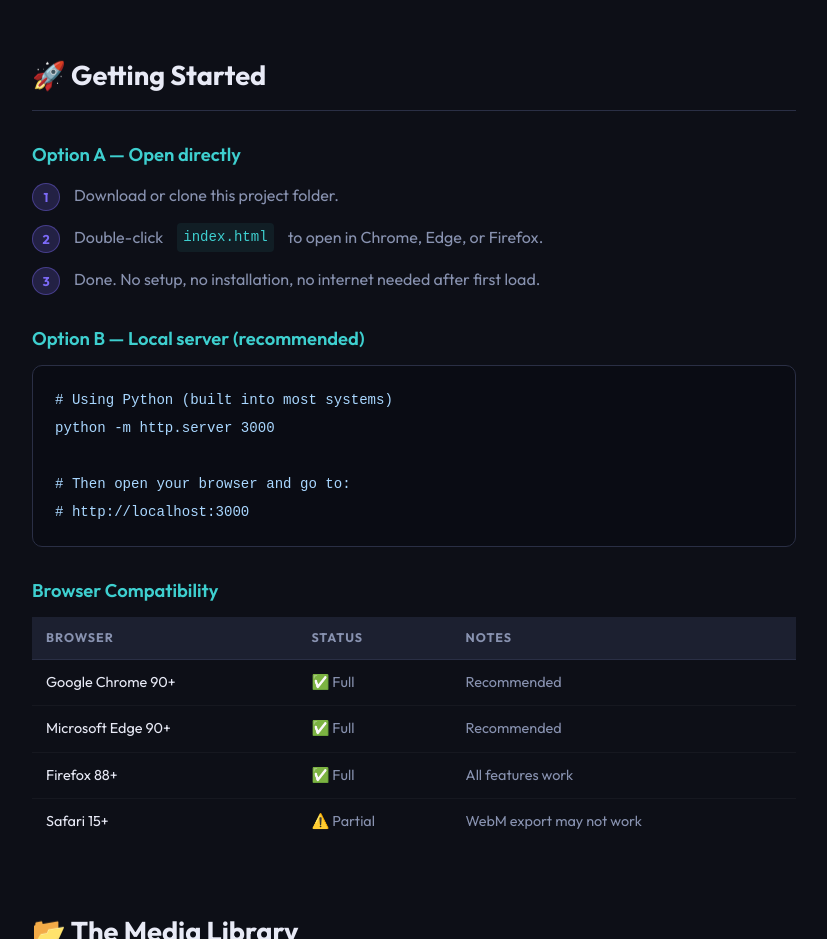
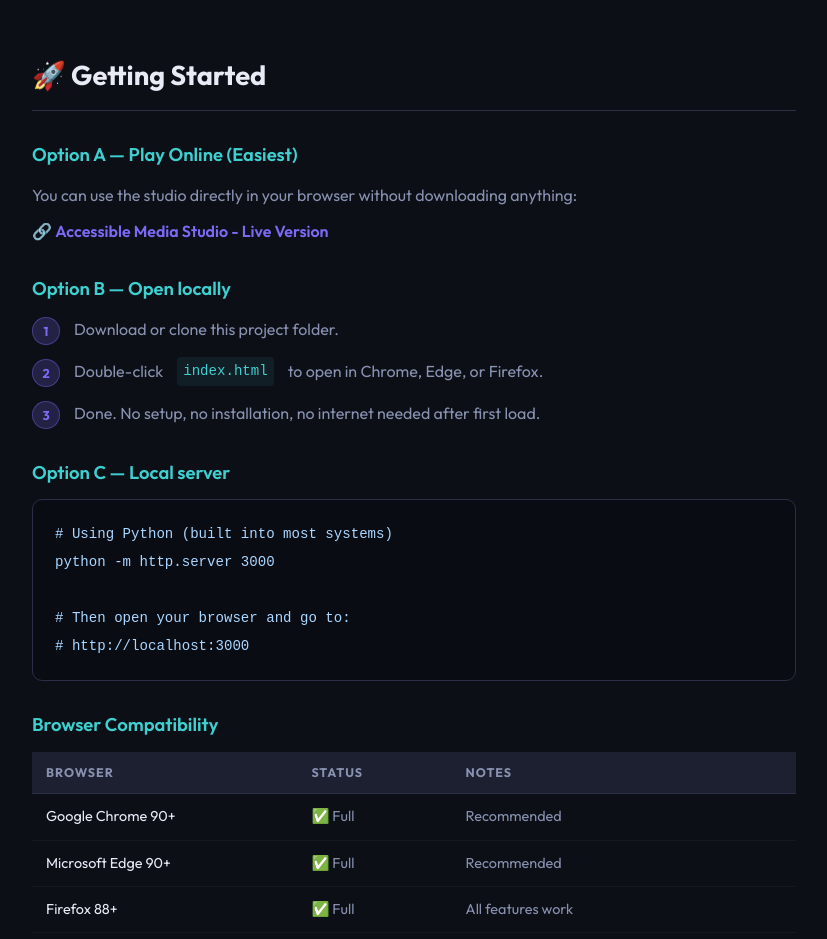
Before and after one commit to saifeldeen377/accessible_media_studio, a website: page README.html in a window 1280 px wide. Shown: the part 1840-2779 px from the top of the page, without its empty margins (296-1123 px from the left). Drawn offline with Linux system fonts and the light colour scheme.

Commit message:
Add files via upload

```diff
--- a/README.html
+++ b/README.html
@@ -411,14 +411,18 @@
     <!-- GETTING STARTED -->
     <section id="start">
       <h2>🚀 Getting Started</h2>
-      <h3>Option A — Open directly</h3>
+      <h3>Option A — Play Online (Easiest)</h3>
+      <p style="margin-bottom: 8px;">You can use the studio directly in your browser without downloading anything:</p>
+      <p style="margin-bottom: 24px;">🔗 <strong><a href="https://saifeldeen377.github.io/accessible_media_studio/" target="_blank">Accessible Media Studio - Live Version</a></strong></p>
+
+      <h3>Option B — Open locally</h3>
       <ol class="steps">
         <li>Download or clone this project folder.</li>
         <li>Double-click <code>index.html</code> to open in Chrome, Edge, or Firefox.</li>
         <li>Done. No setup, no installation, no internet needed after first load.</li>
       </ol>
 
-      <h3>Option B — Local server (recommended)</h3>
+      <h3>Option C — Local server</h3>
       <pre><code># Using Python (built into most systems)
 python -m http.server 3000
 
```
Also changed, not shown: readme.md.
